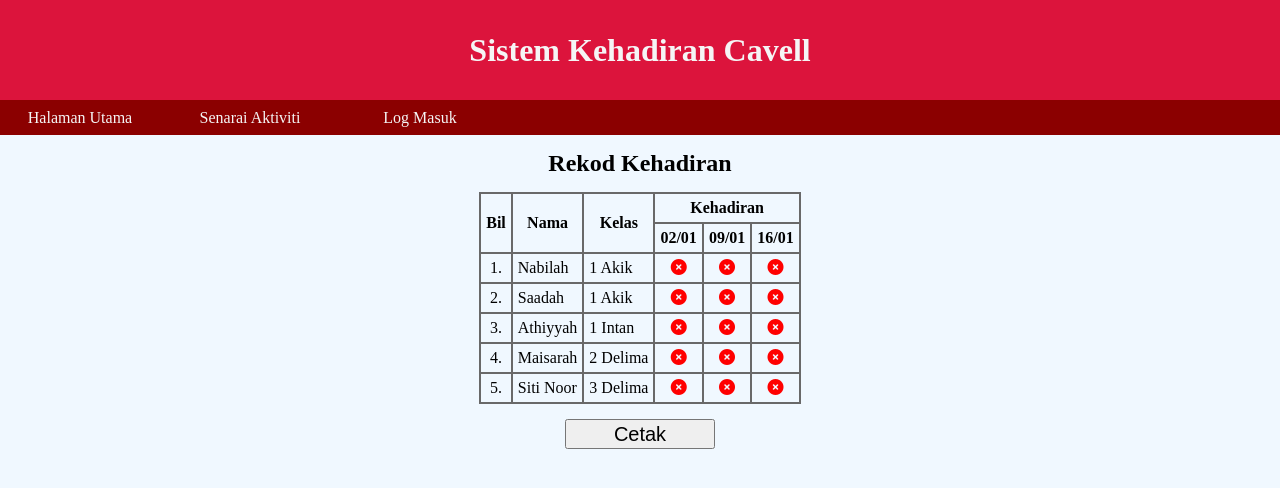
After one commit to Hekiku/sistem_kehadiran, a PHP site: page /rekod_kehadiran_semua.php in a window 1280 px wide. The commit adds this page. Shown: the top 488 px of the page. Run offline with PHP 8.4, Linux system fonts and the light colour scheme; data comes from the database, SQL or seed files in the repository; some libraries are stand-ins or nearby versions.

Commit message:
rekod kehadiran keseluruhan

```diff
--- a/inc/menu.php
+++ b/inc/menu.php
@@ -15,7 +15,8 @@ if (isset($_SESSION['status'])) {
         <li><a href="index.php">Halaman Utama</a></li>
         <li><a href="senarai_aktiviti_admin.php">Senarai Aktiviti</a></li>
         <li><a href="senarai_ahli.php">Senarai Ahli</a></li>
-        <li><a href="rekod_kehadiran_admin.php">Rekod Kehadiran</a></li>
+        <li><a href="rekod_kehadiran_admin.php">Kehadiran Aktiviti</a></li>
+        <li><a href="rekod_kehadiran_semua.php">Kehadiran Seluruh</a></li>
         <li><a href="inc/log_keluar-inc.php">Log Keluar</a></li>
         ';
     }
--- /dev/null
+++ b/rekod_kehadiran_semua.php
@@ -0,0 +1,83 @@
+<?php
+session_start();
+include 'inc/database-inc.php';
+
+$hadir = '<i class="hadir fa-solid fa-circle-check"></i>';
+$tidakHadir = '<i class="xhadir fa-solid fa-circle-xmark"></i>';
+
+$sql = "SELECT * FROM aktiviti";
+$hasil = mysqli_query($conn, $sql);
+$bilAktiviti = mysqli_num_rows($hasil);
+?>
+<!DOCTYPE html>
+<html lang="en">
+  <head>
+    <meta charset="UTF-8" />
+    <meta name="viewport" content="width=device-width, initial-scale=1.0" />
+    <title>Sistem Kehadiran Cavell</title>
+    <link rel="stylesheet" href="style.css" />
+    <script
+      src="https://kit.fontawesome.com/0611a60885.js"
+      crossorigin="anonymous"
+    ></script>
+  </head>
+  <body>
+    <h1 id="header">Sistem Kehadiran Cavell</h1>
+    <ul id="menu">
+      <?php include 'inc/menu.php' ?>
+    </ul>
+    <h2 id="tajuk">Rekod Kehadiran</h2>
+    <table id="senarai">
+      <tr>
+        <th rowspan="2">Bil</th>
+        <th rowspan="2">Nama</th>
+        <th rowspan="2">Kelas</th>
+        <th colspan="<?php echo $bilAktiviti?>">Kehadiran</th>
+      </tr>
+      <tr>
+        <?php
+        while ($rekod = mysqli_fetch_assoc($hasil)) {
+            $tarikh = date('d/m', strtotime($rekod['tarikh']));
+            echo "<th>$tarikh</th>";
+        }
+        ?>
+      </tr>
+      <?php
+      $sql = "SELECT * FROM ahli a
+              INNER JOIN kelas k
+                ON a.idKelas = k.idKelas
+              ORDER BY tingkatan ASC, namaKelas ASC, nama ASC";
+      $hasil = mysqli_query($conn, $sql);
+      $bil = 0;
+      while ($rekod = mysqli_fetch_assoc($hasil)) {
+        $bil++;
+        $noKP = $rekod['noKP'];
+        $nama = $rekod['nama'];
+        $kelas = $rekod['tingkatan'] . " " . $rekod['namaKelas'];
+      ?>
+      <tr>
+        <td><?php echo $bil ?>.</td>
+        <td><?php echo $nama ?></td>
+        <td><?php echo $kelas ?></td>
+        <?php
+        $sql2 = "SELECT * FROM kehadiran
+                 WHERE noKP = '$noKP'";
+        $hasil2 = mysqli_query($conn, $sql2);
+        while ($rekod2 = mysqli_fetch_assoc($hasil2)) {
+            $status = $rekod2['status'];
+            if ($status == "Y") {
+                $simbol = $hadir;
+            } else {
+                $simbol = $tidakHadir;
+            }
+            echo "<td>$simbol</td>";
+        }
+        ?>
+      </tr>
+      <?php
+      }
+      ?>
+    </table>
+    <button id="cetak" onclick="window.print(); return false;">Cetak</button>
+  </body>
+</html>
--- a/style.css
+++ b/style.css
@@ -66,12 +66,13 @@ body {
 
 #senarai th,
 #senarai td {
+  text-align: center;
   padding: 5px;
 }
 
-#senarai td:first-child,
-#senarai td:nth-child(4) {
-  text-align: center;
+#senarai td:nth-child(2),
+#senarai td:nth-child(3) {
+  text-align: left;
 }
 
 #senarai {
```
